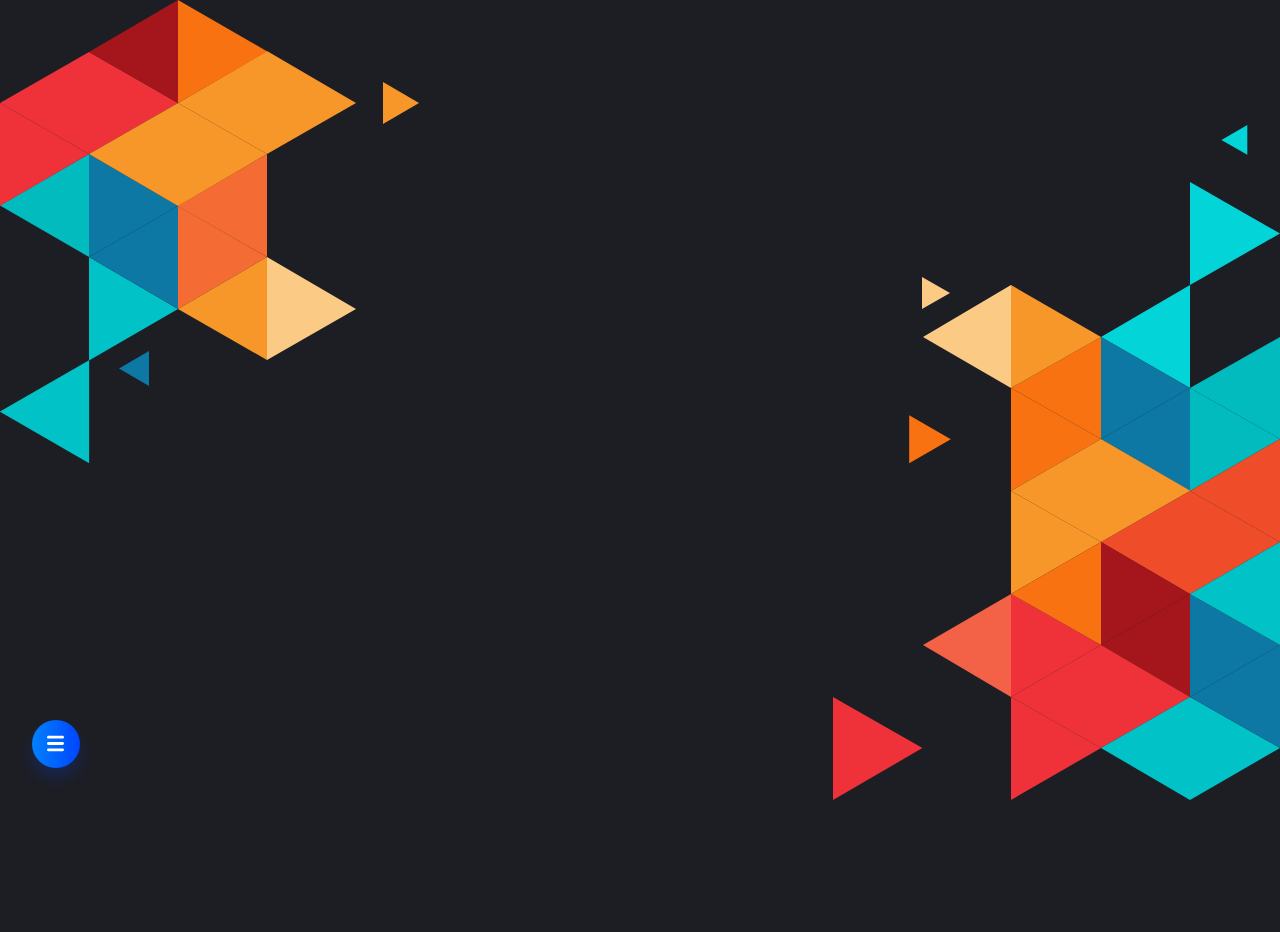
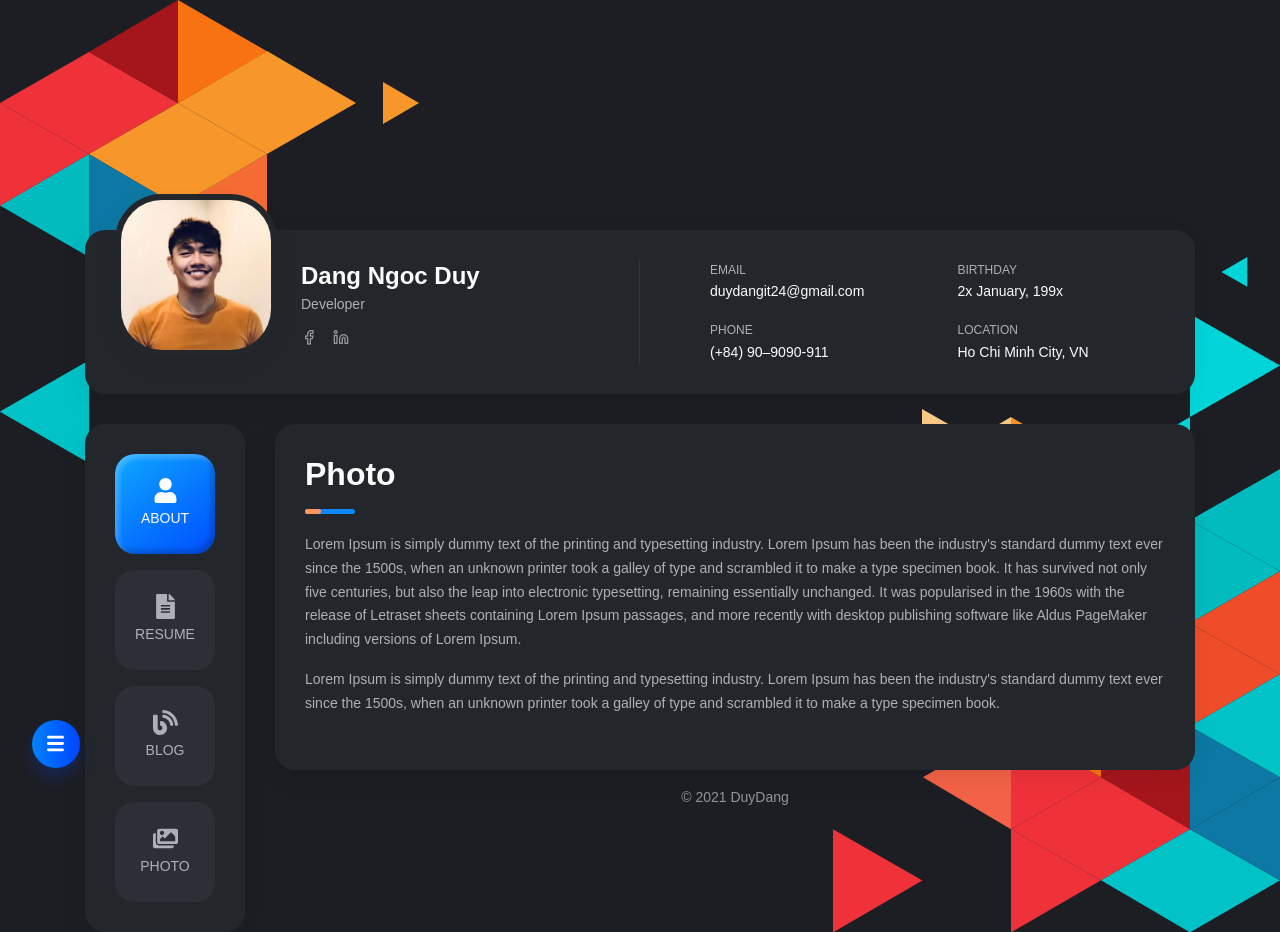
Before and after one commit to dang-ngoc-duy/duydang_cv_fe, a React (Create React App) app: page /photo in a window 1280 px wide. Before the commit the page ends 800 px from the top, so only its background shows below. Built offline with nearby package versions, Linux system fonts and the light colour scheme; a web font is replaced by a local one.

Commit message:
Add routes + add cpn

```diff
--- a/src/app/App.tsx
+++ b/src/app/App.tsx
@@ -6,7 +6,7 @@ const App: React.FC = () => {
   return (
     <BrowserRouter basename='/'>
       <Routes>
-        <Route path='/' element={<CVPage/>}/>
+        <Route path='/*' element={<CVPage/>}/>
       </Routes>
     </BrowserRouter>
   );
--- a/src/app/components/base/NavItem/index.tsx
+++ b/src/app/components/base/NavItem/index.tsx
@@ -1,4 +1,7 @@
 import { ReactNode } from 'react';
+import clsx from 'clsx';
+
+import NavItemStyles from './style';
 
 export interface INavItem {
     id: string;
@@ -12,6 +15,8 @@ export interface INavItemProps {
 }
 
 const NavItem: React.FC<INavItemProps> = (props) => {
+    const classes = NavItemStyles();
+
     const { activeId, navItem, onClick } = props;
 
     const handleItemClick = () => {
@@ -19,10 +24,10 @@ const NavItem: React.FC<INavItemProps> = (props) => {
     }
 
     return (
-        <div className='nav__item'>
+        <div className={clsx(classes.NavItem, 'nav__item')}>
             <div onClick={handleItemClick} className={activeId === navItem.id ? 'active' : undefined}>
                 {navItem.icon}
-                {navItem.label}
+                <span>{navItem.label}</span>
             </div>
         </div>
     );
--- /dev/null
+++ b/src/app/components/base/NavItem/style.tsx
@@ -0,0 +1,12 @@
+import { makeStyles } from "@mui/styles";
+
+const NavItemStyles = makeStyles({
+    NavItem: {
+        '&>div': {
+            '&>span':{
+                marginTop: '0.25rem'
+            }
+        }
+    }
+})
+export default NavItemStyles;
--- /dev/null
+++ b/src/app/views/CVPage/About/index.tsx
@@ -0,0 +1,31 @@
+import Intro from 'app/components/layout/Intro';
+
+const About: React.FC = () => {
+    return (
+        <>
+            <Intro title='About Me'>
+                <p>
+                    Lorem Ipsum is simply dummy text of the printing and
+                    typesetting industry. Lorem Ipsum has been the industry's
+                    standard dummy text ever since the 1500s, when an unknown
+                    printer took a galley of type and scrambled it to make a
+                    type specimen book. It has survived not only five centuries,
+                    but also the leap into electronic typesetting, remaining
+                    essentially unchanged. It was popularised in the 1960s with
+                    the release of Letraset sheets containing Lorem Ipsum
+                    passages, and more recently with desktop publishing software
+                    like Aldus PageMaker including versions of Lorem Ipsum.
+                </p>
+                <p>
+                    Lorem Ipsum is simply dummy text of the printing and
+                    typesetting industry. Lorem Ipsum has been the industry's
+                    standard dummy text ever since the 1500s, when an unknown
+                    printer took a galley of type and scrambled it to make a
+                    type specimen book.
+                </p>
+            </Intro>
+        </>
+    );
+};
+
+export default About;
--- /dev/null
+++ b/src/app/views/CVPage/Blog/index.tsx
@@ -0,0 +1,31 @@
+import Intro from 'app/components/layout/Intro';
+
+const Blog: React.FC = () => {
+    return (
+        <>
+            <Intro title='Blog'>
+                <p>
+                    Lorem Ipsum is simply dummy text of the printing and
+                    typesetting industry. Lorem Ipsum has been the industry's
+                    standard dummy text ever since the 1500s, when an unknown
+                    printer took a galley of type and scrambled it to make a
+                    type specimen book. It has survived not only five centuries,
+                    but also the leap into electronic typesetting, remaining
+                    essentially unchanged. It was popularised in the 1960s with
+                    the release of Letraset sheets containing Lorem Ipsum
+                    passages, and more recently with desktop publishing software
+                    like Aldus PageMaker including versions of Lorem Ipsum.
+                </p>
+                <p>
+                    Lorem Ipsum is simply dummy text of the printing and
+                    typesetting industry. Lorem Ipsum has been the industry's
+                    standard dummy text ever since the 1500s, when an unknown
+                    printer took a galley of type and scrambled it to make a
+                    type specimen book.
+                </p>
+            </Intro>
+        </>
+    );
+};
+
+export default Blog;
--- /dev/null
+++ b/src/app/views/CVPage/Photo/index.tsx
@@ -0,0 +1,31 @@
+import Intro from 'app/components/layout/Intro';
+
+const Photo: React.FC = () => {
+    return (
+        <>
+            <Intro title='Photo'>
+                <p>
+                    Lorem Ipsum is simply dummy text of the printing and
+                    typesetting industry. Lorem Ipsum has been the industry's
+                    standard dummy text ever since the 1500s, when an unknown
+                    printer took a galley of type and scrambled it to make a
+                    type specimen book. It has survived not only five centuries,
+                    but also the leap into electronic typesetting, remaining
+                    essentially unchanged. It was popularised in the 1960s with
+                    the release of Letraset sheets containing Lorem Ipsum
+                    passages, and more recently with desktop publishing software
+                    like Aldus PageMaker including versions of Lorem Ipsum.
+                </p>
+                <p>
+                    Lorem Ipsum is simply dummy text of the printing and
+                    typesetting industry. Lorem Ipsum has been the industry's
+                    standard dummy text ever since the 1500s, when an unknown
+                    printer took a galley of type and scrambled it to make a
+                    type specimen book.
+                </p>
+            </Intro>
+        </>
+    );
+};
+
+export default Photo;
--- /dev/null
+++ b/src/app/views/CVPage/Resume/index.tsx
@@ -0,0 +1,31 @@
+import Intro from 'app/components/layout/Intro';
+
+const Resume: React.FC = () => {
+    return (
+        <>
+            <Intro title='Resume'>
+                <p>
+                    Lorem Ipsum is simply dummy text of the printing and
+                    typesetting industry. Lorem Ipsum has been the industry's
+                    standard dummy text ever since the 1500s, when an unknown
+                    printer took a galley of type and scrambled it to make a
+                    type specimen book. It has survived not only five centuries,
+                    but also the leap into electronic typesetting, remaining
+                    essentially unchanged. It was popularised in the 1960s with
+                    the release of Letraset sheets containing Lorem Ipsum
+                    passages, and more recently with desktop publishing software
+                    like Aldus PageMaker including versions of Lorem Ipsum.
+                </p>
+                <p>
+                    Lorem Ipsum is simply dummy text of the printing and
+                    typesetting industry. Lorem Ipsum has been the industry's
+                    standard dummy text ever since the 1500s, when an unknown
+                    printer took a galley of type and scrambled it to make a
+                    type specimen book.
+                </p>
+            </Intro>
+        </>
+    );
+};
+
+export default Resume;
--- a/src/app/views/CVPage/index.tsx
+++ b/src/app/views/CVPage/index.tsx
@@ -1,49 +1,54 @@
-import { useEffect, useState } from 'react';
-import { FaUser } from 'react-icons/fa';
+import { useState } from 'react';
+import { FaBlog, FaFileAlt, FaImages, FaUser } from 'react-icons/fa';
+import { Route, Routes, useNavigate } from 'react-router';
 
-import Content from 'app/components/layout/ContentWraper';
+import { INavItem } from 'app/components/base/NavItem';
+import ContentWraper from 'app/components/layout/ContentWraper';
 import Footer from 'app/components/includes/Footer';
 import Header from 'app/components/includes/Header';
 import Sidebar from 'app/components/includes/Sidebar';
 
-import Intro from 'app/components/layout/Intro';
-import { INavItem } from 'app/components/base/NavItem';
-// import { INavItem } from 'app/components/base/NavItem';
-
+import About from './About';
+import Resume from './Resume';
+import Blog from './Blog';
+import Photo from './Photo';
 
 const CVPage: React.FC = () => {
     const [currSelect, setCurrSelect] = useState<string>('1');
+
+    const navigate = useNavigate();
 
     let navItemList = [
         {
             id: '1',
             icon: <FaUser size={25} />,
-            label: 'About',
+            label: 'about',
         },
         {
             id: '2',
-            icon: <FaUser size={25} />,
-            label: 'Duy1',
+            icon: <FaFileAlt size={25} />,
+            label: 'resume',
         },
         {
             id: '3',
-            icon: <FaUser size={25} />,
-            label: 'Duy2',
+            icon: <FaBlog size={25} />,
+            label: 'blog',
         },
         {
             id: '4',
-            icon: <FaUser size={25} />,
-            label: 'Duy3',
+            icon: <FaImages size={25} />,
+            label: 'photo',
         },
-        {
-            id: '5',
-            icon: <FaUser size={25} />,
-            label: 'Duy4',
-        },
+        // {
+        //     id: '5',
+        //     icon: <FaUser size={25} />,
+        //     label: 'contract',
+        // },
     ]
 
     const handleMenuClick = (currItem: INavItem) => {
         setCurrSelect(currItem.id);
+        navigate('/' + currItem.label);
     }
 
     return (
@@ -57,38 +62,14 @@ const CVPage: React.FC = () => {
                         activeId={currSelect}
                     />
                     <div className='col-12 col-md-12 col-lg-10'>
-                        <Content>
-                            <Intro title='About Me'>
-                                <p>
-                                    Lorem Ipsum is simply dummy text of the printing and typesetting industry.
-                                    Lorem Ipsum has been the industry's standard dummy text ever since the 1500s,
-                                    when an unknown printer took a galley of type and scrambled it to make a type specimen book.
-                                    It has survived not only five centuries, but also the leap into electronic typesetting,
-                                    remaining essentially unchanged. It was popularised in the 1960s with the release of Letraset sheets containing Lorem Ipsum passages,
-                                    and more recently with desktop publishing software like Aldus PageMaker including versions of Lorem Ipsum.
-                                </p>
-                                <p>
-                                    Lorem Ipsum is simply dummy text of the printing and typesetting industry.
-                                    Lorem Ipsum has been the industry's standard dummy text ever since the 1500s,
-                                    when an unknown printer took a galley of type and scrambled it to make a type specimen book.
-                                </p>
-                            </Intro>
-                            <Intro title='Ahaha'>
-                                <p>
-                                    Lorem Ipsum is simply dummy text of the printing and typesetting industry.
-                                    Lorem Ipsum has been the industry's standard dummy text ever since the 1500s,
-                                    when an unknown printer took a galley of type and scrambled it to make a type specimen book.
-                                    It has survived not only five centuries, but also the leap into electronic typesetting,
-                                    remaining essentially unchanged. It was popularised in the 1960s with the release of Letraset sheets containing Lorem Ipsum passages,
-                                    and more recently with desktop publishing software like Aldus PageMaker including versions of Lorem Ipsum.
-                                </p>
-                                <p>
-                                    Lorem Ipsum is simply dummy text of the printing and typesetting industry.
-                                    Lorem Ipsum has been the industry's standard dummy text ever since the 1500s,
-                                    when an unknown printer took a galley of type and scrambled it to make a type specimen book.
-                                </p>
-                            </Intro>
-                        </Content>
+                        <ContentWraper>
+                            <Routes>
+                                <Route path='/about' element={<About/>}/>
+                                <Route path='/resume' element={<Resume/>}/>
+                                <Route path='/blog' element={<Blog/>}/>
+                                <Route path='/photo' element={<Photo/>}/>
+                            </Routes>
+                        </ContentWraper>
                         <Footer>© 2021 DuyDang</Footer>
                     </div>
                 </div>
```
